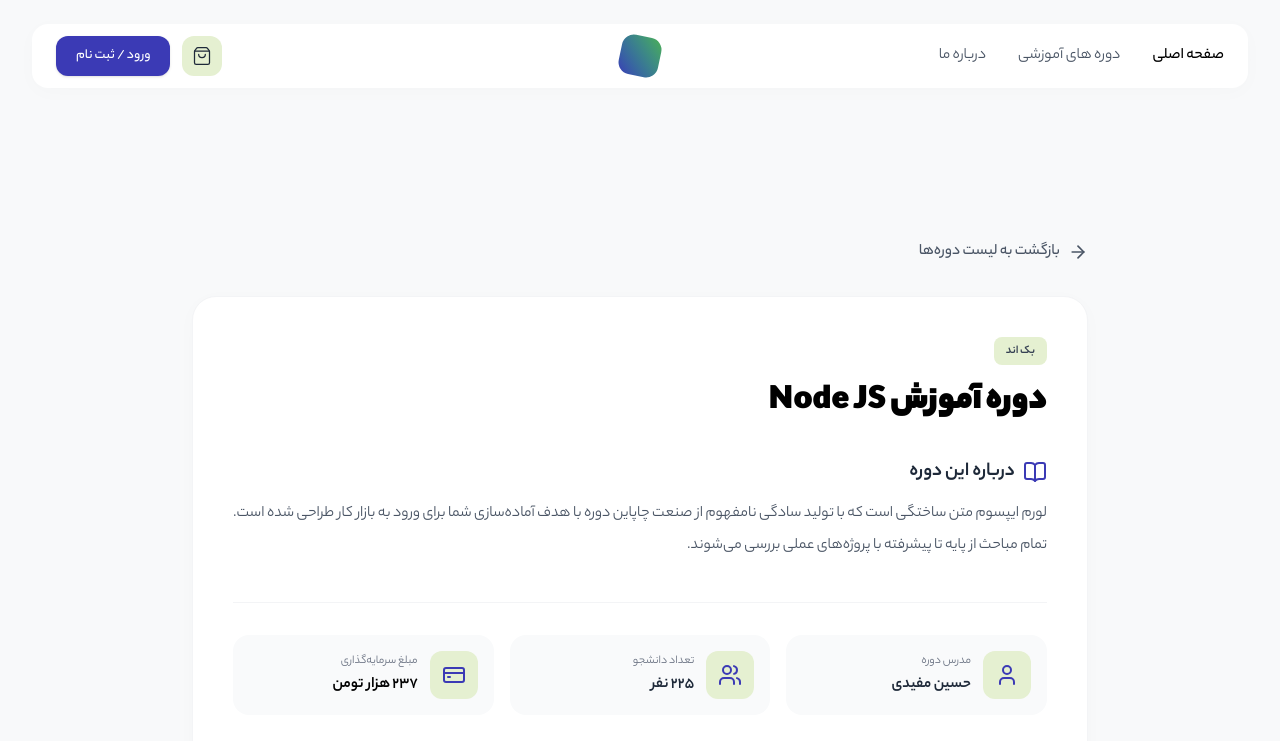
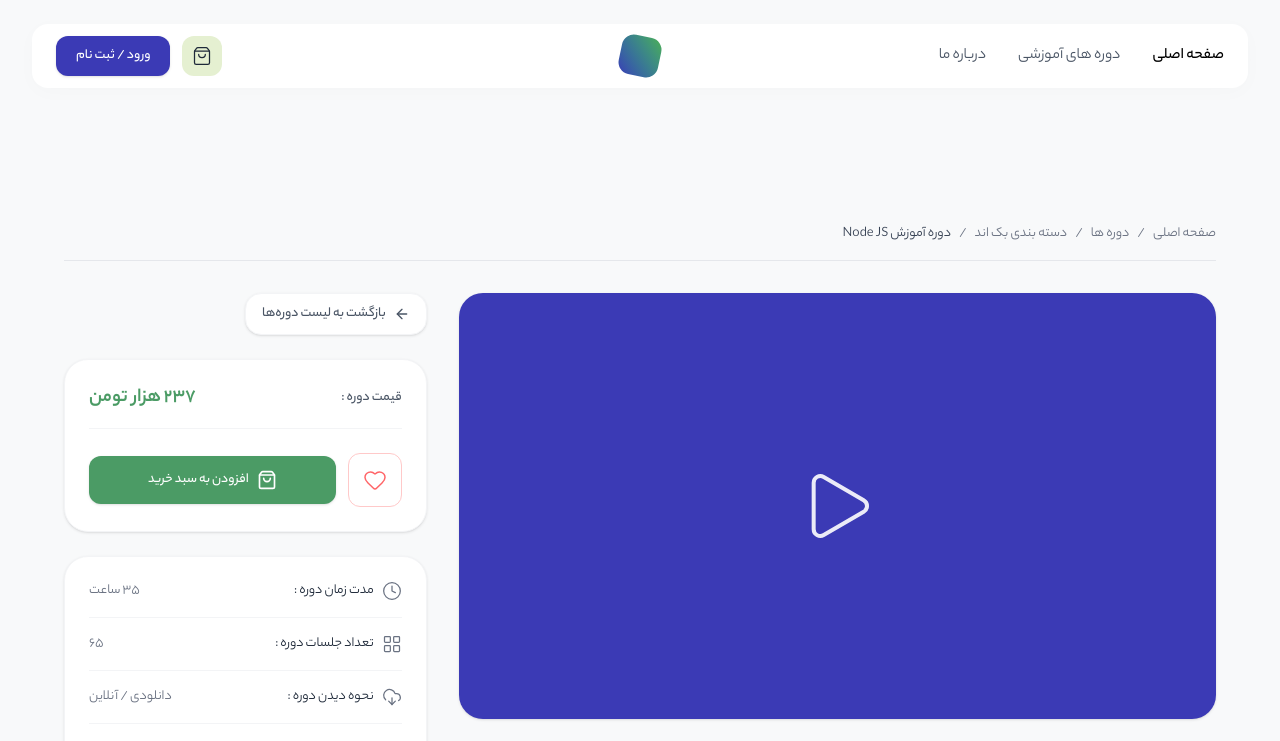
Before and after one commit to abolfazlhn4/codelearn, a React (Vite) app: page /product/1 in a window 1280 px wide. Shown: the top 741 px of the page. Built offline with nearby package versions, Linux system fonts and the light colour scheme.

Commit message:
update product

```diff
--- a/src/pages/Product.jsx
+++ b/src/pages/Product.jsx
@@ -1,12 +1,24 @@
 import React from "react";
 import { useParams, useNavigate } from "react-router-dom";
 import { coursesData } from "../data/coursesData.js";
-import { User, Users, CreditCard, ArrowRight, BookOpen } from "lucide-react";
+import {
+  Play,
+  ShoppingBag,
+  Heart,
+  Clock,
+  LayoutGrid,
+  CloudDownload,
+  ListChecks,
+  Users,
+  ArrowLeft
+} from "lucide-react";
 
 const Product = () => {
   const { id } = useParams();
   const navigate = useNavigate();
+
   const course = coursesData.find((item) => item.id === parseInt(id));
+
   if (!course) {
     return (
       <div dir="rtl" className="pt-32 pb-20 text-center font-yekan min-h-screen bg-[#f8f9fa] flex flex-col items-center justify-center">
@@ -20,89 +32,141 @@
       </div>
     );
   }
+
   return (
-    <div dir="rtl" className="pt-32 pb-20 font-yekan min-h-screen bg-[#f8f9fa] px-4 sm:px-8">
-      <div className="max-w-4xl mx-auto">
+    <div dir="rtl" className="pt-28 pb-20 font-yekan min-h-screen bg-[#f8f9fa] px-4 sm:px-8">
+      <div className="max-w-6xl mx-auto">
 
-        {/* دکمه بازگشت */}
-        <button
-          onClick={() => navigate(-1)}
-          className="flex items-center gap-2 text-gray-600 hover:text-[#3b3ab5] transition-colors mb-8 font-medium"
-        >
-          <ArrowRight className="w-5 h-5" />
-          <span>بازگشت به لیست دوره‌ها</span>
-        </button>
+        <div className="text-sm text-gray-500 mb-8 border-b border-gray-200 pb-4">
+          <span>صفحه اصلی</span>
+          <span className="mx-2">/</span>
+          <span>دوره ها</span>
+          <span className="mx-2">/</span>
+          <span>دسته بندی بک اند</span>
+          <span className="mx-2">/</span>
+          <span className="text-gray-700">{course.title}</span>
+        </div>
 
-        {/* کارت اصلی جزئیات محصول */}
-        <div className="bg-white rounded-3xl shadow-[0_4px_20px_rgba(0,0,0,0.02)] border border-gray-100 p-6 md:p-10">
+        <div className="grid grid-cols-1 lg:grid-cols-3 gap-8 relative">
 
-          {/* هدر کارت (دسته بندی و عنوان) */}
-          <div className="mb-8">
-            <span className="bg-[#e5f0d1] text-gray-700 text-xs font-bold px-3 py-1.5 rounded-lg inline-block mb-4">
-              {course.categoryId === 'frontend' ? 'فرانت اند' :
-               course.categoryId === 'backend' ? 'بک اند' :
-               course.categoryId === 'android' ? 'اندروید' : 'دسکتاپ'}
-            </span>
-            <h1 className="text-3xl md:text-4xl font-black text-black leading-tight">
-              {course.title}
-            </h1>
+          {/* ستون سمت راست: ویدیو و توضیحات */}
+          <div className="lg:col-span-2 space-y-6">
+
+            <div className="bg-[#3b3ab5] rounded-3xl aspect-[16/9] flex justify-center items-center relative overflow-hidden shadow-sm">
+              <button className="bg-transparent rounded-full p-2 group transition-transform hover:scale-110">
+                <Play className="text-white w-20 h-20 opacity-90 group-hover:opacity-100" strokeWidth={1.2} />
+              </button>
+            </div>
+
+            <div className="bg-white p-8 rounded-3xl shadow-sm">
+              <h1 className="text-3xl font-black text-gray-800 mb-6">{course.title}</h1>
+
+              <p className="text-gray-600 leading-8 text-justify mb-8">
+                {course.description || "لورم ایپسوم متن ساختگی با تولید سادگی نامفهوم از صنعت چاپ و با استفاده از طراحان گرافیک است..."}
+              </p>
+
+              <h2 className="text-2xl font-black text-gray-800 mb-4 mt-8">توضیحات دوره</h2>
+              <p className="text-gray-600 leading-8 text-justify">
+                {course.longDescription || "کتابهای زیادی در شصت و سه درصد گذشته حال و آینده، شناخت فراوان جامعه و متخصصان را می طلبد، تا با نرم افزارها شناخت بیشتری را برای طراحان رایانه ای علی الخصوص طراحان خلاقی، و فرهنگ پیشرو در زبان فارسی ایجاد کرد..."}
+              </p>
+            </div>
           </div>
 
-          {/* توضیحات دوره */}
-          <div className="mb-10">
-            <h3 className="text-xl font-bold text-gray-800 mb-3 flex items-center gap-2">
-              <BookOpen className="w-6 h-6 text-[#3b3ab5]" />
-              درباره این دوره
-            </h3>
-            <p className="text-gray-600 leading-loose text-sm md:text-base text-justify">
-              {course.description}
-              این دوره با هدف آماده‌سازی شما برای ورود به بازار کار طراحی شده است. تمام مباحث از پایه تا پیشرفته با پروژه‌های عملی بررسی می‌شوند.
-            </p>
-          </div>
-          {/* باکس اطلاعات کلیدی (مدرس، تعداد دانشجو، قیمت) */}
-          <div className="grid grid-cols-1 md:grid-cols-3 gap-4 border-t border-gray-100 pt-8">
-            {/* مدرس */}
-            <div className="flex items-center gap-3 bg-gray-50 p-4 rounded-2xl">
-              <div className="w-12 h-12 rounded-xl bg-[#e5f0d1] text-[#3b3ab5] flex items-center justify-center">
-                <User className="w-6 h-6" />
+          {/* ستون سمت چپ */}
+          <div className="lg:col-span-1">
+
+            {/* این دایو داخلی رو sticky کردیم تا داخل ستون بالا و پایین بره */}
+            <div className="sticky top-28 space-y-6">
+              {/* دکمه بازگشت */}
+              <button
+                onClick={() => navigate(-1)}
+                className="flex items-center gap-2 text-gray-600 hover:text-[#3b3ab5] transition-colors font-medium text-sm bg-white px-4 py-2.5 rounded-2xl shadow-sm border border-gray-100 w-fit"
+              >
+                <ArrowLeft className="w-4 h-4" />
+                <span>بازگشت به لیست دوره‌ها</span>
+              </button>
+              {/* باکس قیمت */}
+              <div className="bg-white p-6 rounded-3xl shadow-sm border border-gray-100">
+                <div className="flex justify-between items-center mb-6 pb-4 border-b border-gray-100">
+                  <span className="text-gray-600 text-sm font-medium">قیمت دوره :</span>
+                  <span className={`text-xl font-bold ${course.price === 'رایگان' ? 'text-green-500' : 'text-[#4b9b65]'}`}>
+                    {course.price}
+                  </span>
+                </div>
+
+                <div className="flex items-center gap-3">
+                  <button className="p-3.5 border border-red-200 rounded-xl hover:bg-red-50 transition-colors group">
+                    <Heart className="w-6 h-6 text-red-400 group-hover:text-red-500" strokeWidth={1.5} />
+                  </button>
+
+                  <button className="flex-1 bg-[#4b9b65] hover:bg-green-700 text-white font-medium py-3.5 rounded-xl transition-colors shadow-sm flex justify-center items-center gap-2 text-sm">
+                    <ShoppingBag className="w-5 h-5" />
+                    افزودن به سبد خرید
+                  </button>
+                </div>
               </div>
-              <div className="flex flex-col">
-                <span className="text-xs text-gray-500 mb-1">مدرس دوره</span>
-                <span className="font-bold text-gray-800">{course.teacher}</span>
+
+              {/* باکس ویژگی‌ها */}
+              <div className="bg-white p-6 rounded-3xl shadow-sm border border-gray-100">
+                <div className="space-y-4">
+
+                  <div className="flex justify-between items-center text-sm">
+                    <div className="flex items-center gap-2 text-gray-800">
+                      <Clock className="w-5 h-5 text-gray-500" strokeWidth={1.5} />
+                      <span>مدت زمان دوره :</span>
+                    </div>
+                    <span className="text-gray-500">{course.duration || "۲۲ ساعت"}</span>
+                  </div>
+
+                  <hr className="border-gray-100" />
+
+                  <div className="flex justify-between items-center text-sm">
+                    <div className="flex items-center gap-2 text-gray-800">
+                      <LayoutGrid className="w-5 h-5 text-gray-500" strokeWidth={1.5} />
+                      <span>تعداد جلسات دوره :</span>
+                    </div>
+                    <span className="text-gray-500">{course.sessionsCount || "۹۱ جلسه"}</span>
+                  </div>
+
+                  <hr className="border-gray-100" />
+
+                  <div className="flex justify-between items-center text-sm">
+                    <div className="flex items-center gap-2 text-gray-800">
+                      <CloudDownload className="w-5 h-5 text-gray-500" strokeWidth={1.5} />
+                      <span>نحوه دیدن دوره :</span>
+                    </div>
+                    <span className="text-gray-500">{course.viewType || "به صورت دانلودی"}</span>
+                  </div>
+
+                  <hr className="border-gray-100" />
+
+                  <div className="flex justify-between items-center text-sm">
+                    <div className="flex items-center gap-2 text-gray-800">
+                      <ListChecks className="w-5 h-5 text-gray-500" strokeWidth={1.5} />
+                      <span>پیش نیاز دوره :</span>
+                    </div>
+                    <span className="text-gray-500">{course.prerequisites || "پیش نیازی ندارد"}</span>
+                  </div>
+
+                  <hr className="border-gray-100" />
+
+                  <div className="flex justify-between items-center text-sm">
+                    <div className="flex items-center gap-2 text-gray-800">
+                      <Users className="w-5 h-5 text-gray-500" strokeWidth={1.5} />
+                      <span>تعداد دانشجویان دوره :</span>
+                    </div>
+                    <span className="text-gray-500">{course.studentsCount || "۱۴۹ نفر"}</span>
+                  </div>
+
+                </div>
               </div>
+
             </div>
-            {/* دانشجویان */}
-            <div className="flex items-center gap-3 bg-gray-50 p-4 rounded-2xl">
-              <div className="w-12 h-12 rounded-xl bg-[#e5f0d1] text-[#3b3ab5] flex items-center justify-center">
-                <Users className="w-6 h-6" />
-              </div>
-              <div className="flex flex-col">
-                <span className="text-xs text-gray-500 mb-1">تعداد دانشجو</span>
-                <span className="font-bold text-gray-800">{course.studentsCount} نفر</span>
-              </div>
-            </div>
-            {/* قیمت */}
-            <div className="flex items-center gap-3 bg-gray-50 p-4 rounded-2xl">
-              <div className="w-12 h-12 rounded-xl bg-[#e5f0d1] text-[#3b3ab5] flex items-center justify-center">
-                <CreditCard className="w-6 h-6" />
-              </div>
-              <div className="flex flex-col">
-                <span className="text-xs text-gray-500 mb-1">مبلغ سرمایه‌گذاری</span>
-                <span className={`font-bold ${course.price === 'رایگان' ? 'text-[#4caf50]' : 'text-black'}`}>
-                  {course.price}
-                </span>
-              </div>
-            </div>
-          </div>
-          {/* دکمه ثبت نام */}
-          <div className="mt-10 flex justify-end">
-            <button className="bg-[#3b3ab5] text-white px-8 py-3.5 rounded-xl font-bold hover:bg-opacity-90 hover:-translate-y-1 transition-all shadow-lg flex items-center gap-2">
-              ثبت نام در این دوره
-            </button>
           </div>
         </div>
       </div>
     </div>
   );
 };
+
 export default Product;
```
